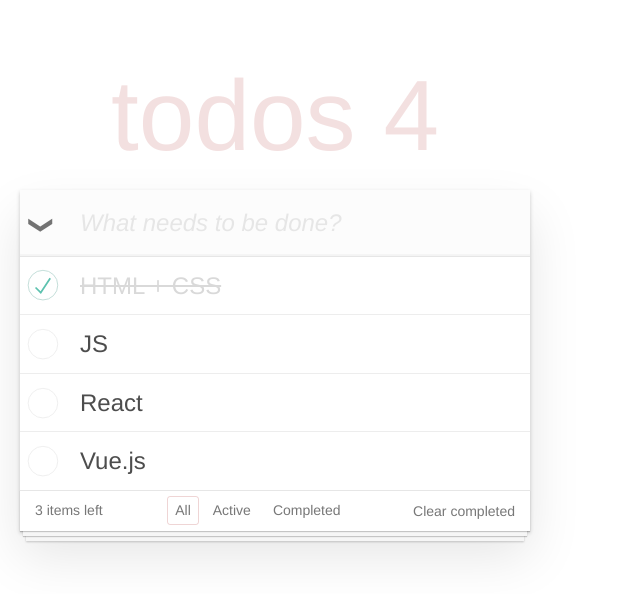
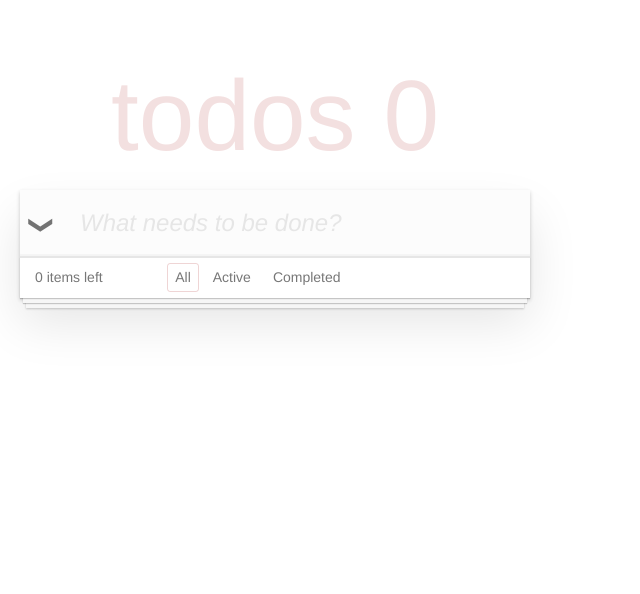
Before and after one commit to Augustwise/vue-todo-app, a Vue app: page / in a window 1280 px wide. Shown: the top 594 px of the page, without its empty margins (0-640 px from the left). Built offline with nearby package versions, Linux system fonts and the light colour scheme.

Commit message:
computed values

```diff
--- a/src/App.vue
+++ b/src/App.vue
@@ -1,9 +1,10 @@
 <script setup>
-import originalTodos from "./data/todos";
-import { ref } from "vue";
-const todos = ref(originalTodos);
+import { ref, computed, onBeforeMount, watch } from "vue";
+
+const todos = ref([]);
 const title = ref("");
 const errorMessage = ref("");
+const status = ref("all");
 
 function addTodo() {
   if (title.value.trim() === "") {
@@ -17,6 +18,26 @@ function addTodo() {
   });
   title.value = "";
 }
+
+const visibleTodos = computed(() => {
+  if (status.value === "active") {
+    return todos.value.filter(todo => !todo.completed);
+  }
+  if (status.value === "completed") {
+    return todos.value.filter(todo => todo.completed);
+  }
+  return todos.value;
+});
+
+const activeTodos = computed(() => todos.value.filter(todo => !todo.completed));
+
+watch(todos, newTodos => {
+  localStorage.setItem("todos", JSON.stringify(newTodos));
+}, { deep: true });
+
+onBeforeMount(() => {
+  todos.value = JSON.parse(localStorage.getItem("todos")) || [];
+});
 </script>
 
 <template>
@@ -26,7 +47,11 @@ function addTodo() {
     <div class="todoapp__content">
       <header class="todoapp__header">
         <!-- this button should have `active` class only if all todos are completed -->
-        <button class="todoapp__toggle-all active"></button>
+        <button
+        v-if="activeTodos.length === 0"
+        class="todoapp__toggle-all"
+        :class="{ 'active': activeTodos.length === 0 }"
+        ></button>
 
         <form @submit.prevent="addTodo">
           <input
@@ -39,7 +64,7 @@ function addTodo() {
 
       <section class="todoapp__main">
         <div
-          v-for="todo, i of todos"
+          v-for="todo, i of visibleTodos"
           class="todo"
           :class="{ completed: todo.completed }"
         >
@@ -77,17 +102,23 @@ function addTodo() {
       <!-- Hide the footer if there are no todos -->
       <footer class="todoapp__footer">
         <!-- show the number of not caompleted todos -->
-        <span class="todo-count">{{ todos.filter(todo => !todo.completed).length }} items left</span>
+        <span class="todo-count">{{ activeTodos.length }} items left</span>
 
         <!-- Active link should have the 'selected' class -->
         <nav class="filter">
-          <a href="#/" class="filter__link selected">All</a>
-          <a href="#/active" class="filter__link">Active</a>
-          <a href="#/completed" class="filter__link">Completed</a>
+          <a href="#/"
+          class="filter__link" :class="{ 'selected': status === 'all' }" @click="status = 'all'"
+          >All</a>
+          <a href="#/active" class="filter__link" :class="{ 'selected': status === 'active' }" @click="status = 'active'">Active</a>
+          <a href="#/completed" class="filter__link" :class="{ 'selected': status === 'completed' }" @click="status = 'completed'">Completed</a>
         </nav>
 
         <!-- this button should be disabled if there are no completed todos -->
-        <button class="todoapp__clear-completed">
+        <button
+        class="todoapp__clear-completed"
+        :disabled="activeTodos.length === todos.length"
+        @click="todos = activeTodos"
+        >
           Clear completed
         </button>
       </footer>
```
